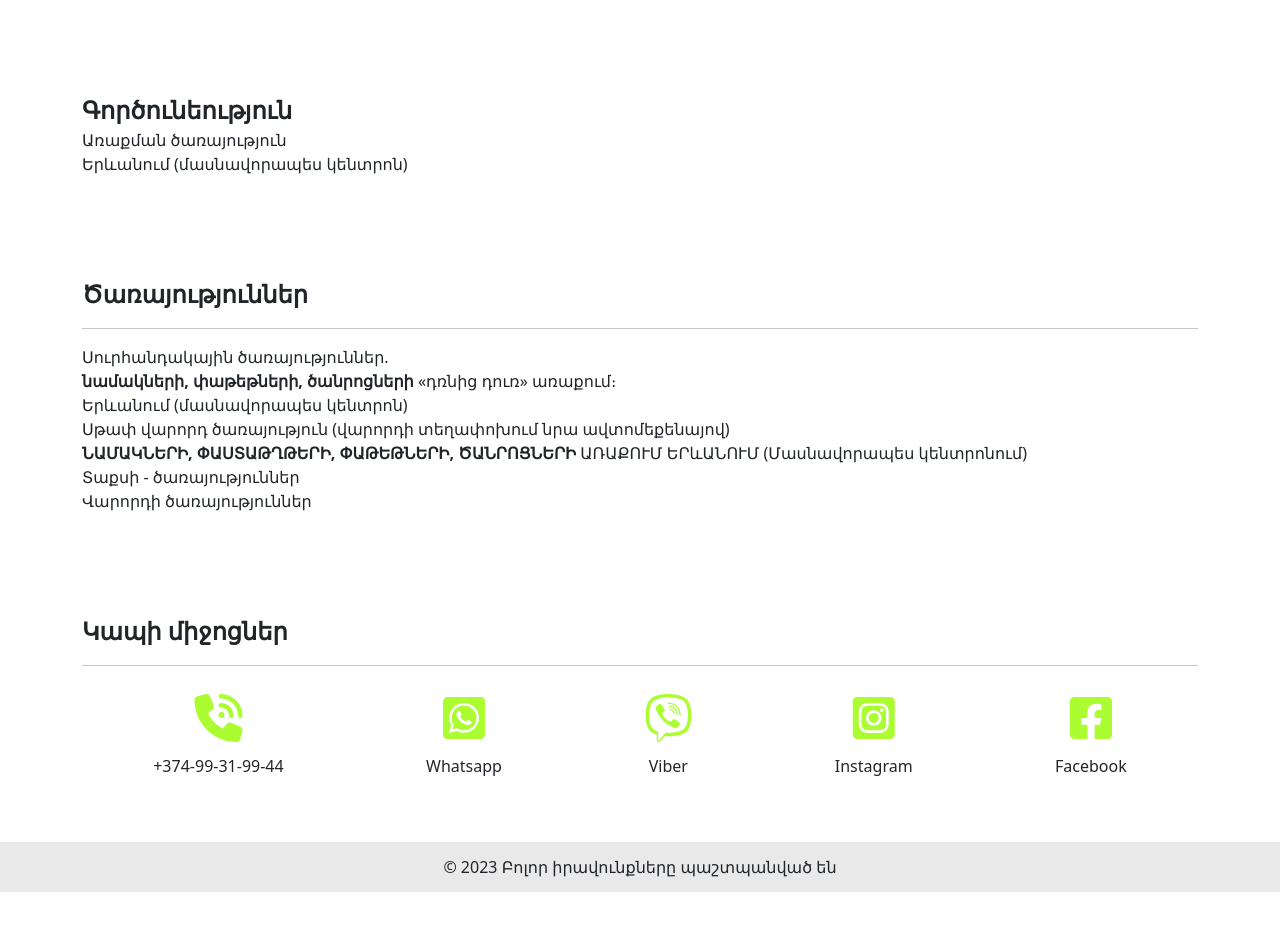
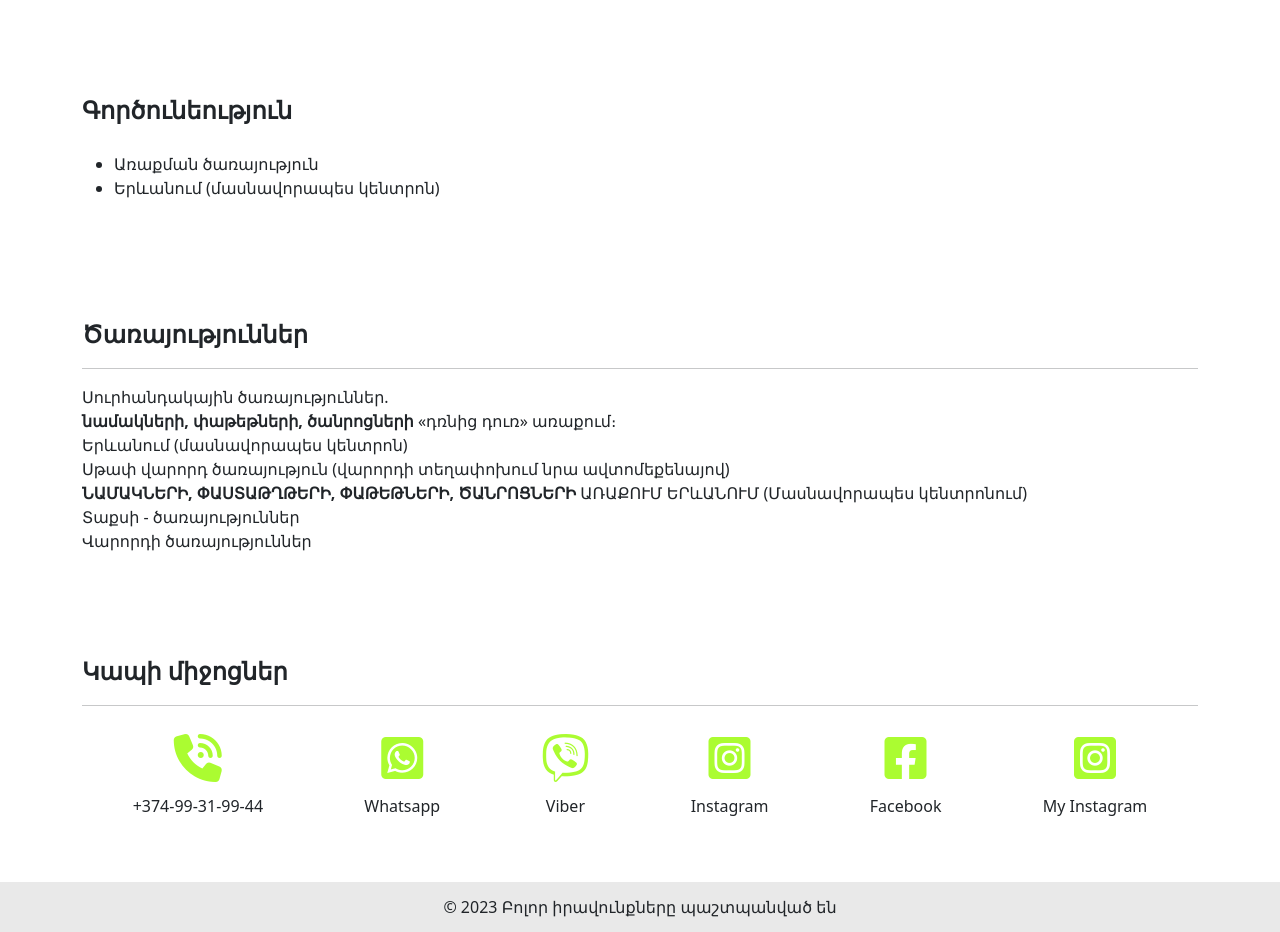
Before and after one commit to ardelivery/ardelivery.github.io, a plain HTML site: page index.html in a window 1280 px wide. Shown: the part 620-1552 px from the top of the page. Before the commit the page ends 1512 px from the top, so only its background shows below. Drawn offline with nearby package versions, Linux system fonts and the light colour scheme.

Commit message:
Add files via upload

```diff
--- a/index.html
+++ b/index.html
@@ -3,12 +3,12 @@
 <head>
     <meta charset="UTF-8">
     <meta name="viewport" content="width=device-width, initial-scale=1.0">
-    <title>AR Delivery սուրհանդակային ծառայություններ</title>
+    <title>AR Delivery առաքման ծառայություններ</title>
     <meta name="google-site-verification" content="kKGtU2m4DN2hshwAO7Y2ZNIq7RssLVpxp6r6512tRLo" />
     <meta name="description" content="ՆԱՄԱԿՆԵՐԻ, ՓԱՍՏԱԹՂԹԵՐԻ, ՓԱԹԵԹՆԵՐԻ, ԾԱՆՐՈՑՆԵՐԻ ԱՌԱՔՈՒՄ ԵՐևԱՆՈՒՄ">
     <link rel="canonical" href="https://ardelivery.github.io/">
     <meta property="og:type" content="website">
-    <meta property="og:title" content="AR Delivery սուրհանդակային ծառայություններ">
+    <meta property="og:title" content="AR Delivery առաքման ծառայություններ">
     <meta name="og:description" content="ՆԱՄԱԿՆԵՐԻ, ՓԱՍՏԱԹՂԹԵՐԻ, ՓԱԹԵԹՆԵՐԻ, ԾԱՆՐՈՑՆԵՐԻ ԱՌԱՔՈՒՄ ԵՐևԱՆՈՒՄ">
     <meta property="og:url" content="https://ardelivery.github.io/">
     <link rel="icon" href="./img/logo.jpg">
@@ -77,9 +77,11 @@
       <div class="container">
         <div class="row">
             <div class="col-12 mt-10">
-                <div class="title" l="activity"></div>
-                <span l="delivery_service"></span> <br>
-                <span l="in_yerevan"></span>
+                <div class="title" l="activity"></div> <br>
+                <ul>
+                  <li><span l="delivery_service"></span></li>
+                  <li><span l="in_yerevan"></span></li>
+                </ul>
             </div>
             <div class="col-12 mt-10" id="services">
                 <div class="title" l="services"></div>
@@ -118,6 +120,10 @@
                         <div class="icon"><i class="fa-brands fa-square-facebook"></i></div>
                         <a href="https://facebook.com/profile.php/?id=100051114721870" class="text-dark" target="_blank">Facebook</a>
                     </div>
+                    <div class="contact mb-3 text-center">
+                      <div class="icon"><i class="fa-brands fa-square-instagram"></i></div>
+                      <a href="https://www.instagram.com/_aro_666_/" class="text-dark" target="_blank">My Instagram</a>
+                  </div>
                 </div>
             </div>
         </div>
```
